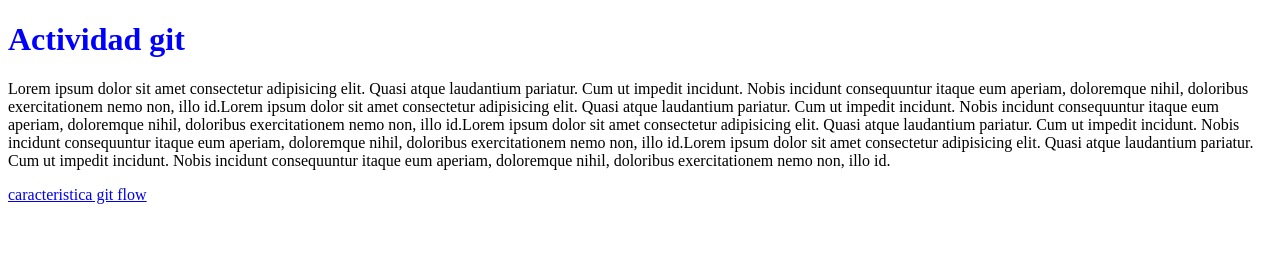
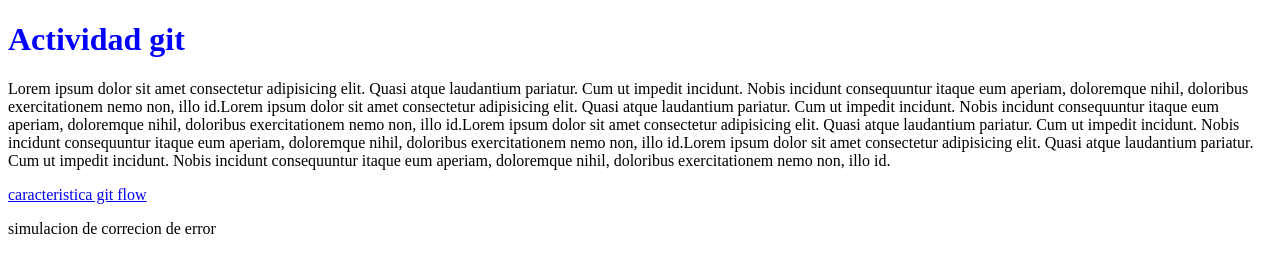
Before and after one commit to eKhars/GitFlow, a plain HTML site: page index.html in a window 1280 px wide. Drawn offline with Linux system fonts and the light colour scheme.

Commit message:
simulacion de correcion de error

```diff
--- a/index.html
+++ b/index.html
@@ -25,6 +25,8 @@
         illo id.</p>
 
         <a href="/GitFlow/caracGitFlow.html"> caracteristica git flow</a>
+
+        <p>simulacion de correcion de error</p>
 </body>
 
 </html>
```
